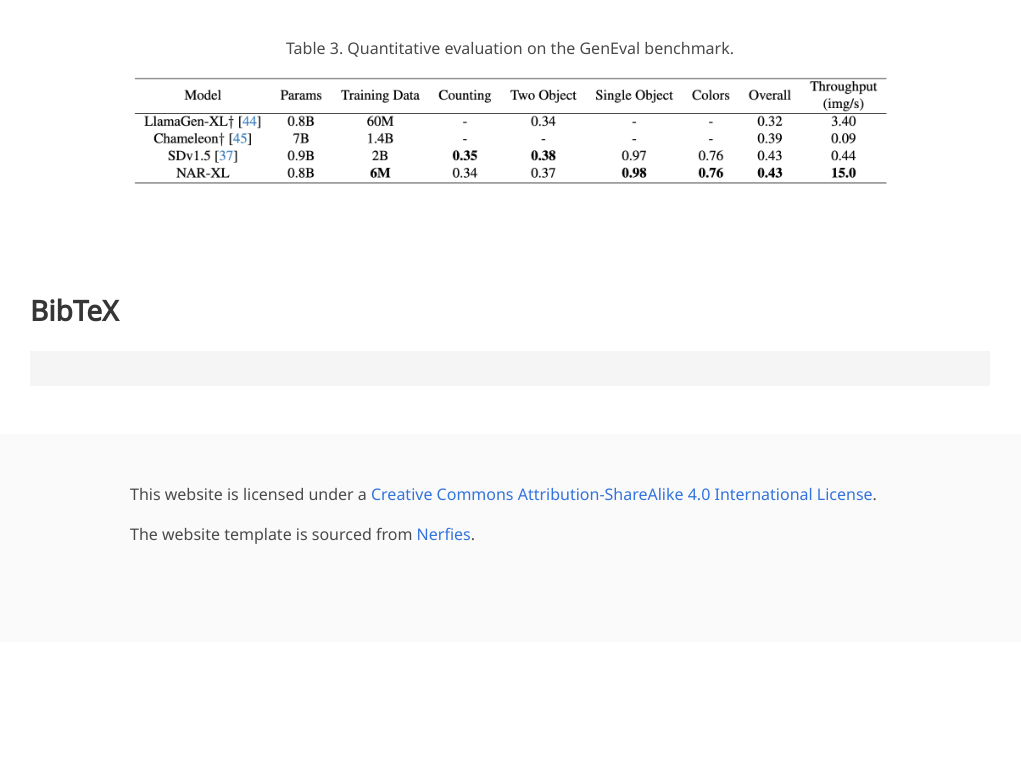
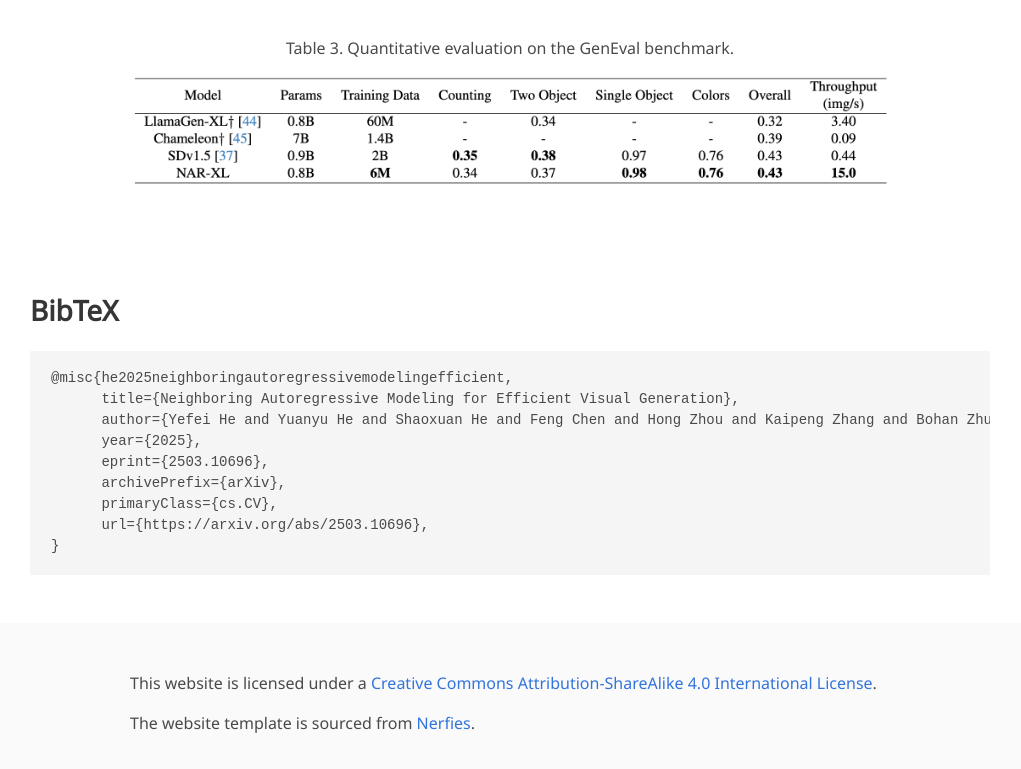
Before and after one commit to Yuanyu0/nar, a plain HTML site: page index.html in a window 1280 px wide. Shown: the part 4560-5329 px from the top of the page, without its empty margins (130-1151 px from the left). Before the commit the page ends 5202 px from the top, so only its background shows below. Drawn offline with nearby package versions, Linux system fonts and the light colour scheme; some icons are missing; a web font is replaced by a local one.

Commit message:
update arxiv link & BibTeX

```diff
--- a/index.html
+++ b/index.html
@@ -88,7 +88,7 @@
             <div class="publication-links">
               <!-- PDF Link. -->
               <span class="link-block">
-                <a href="https://arxiv.org/abs/2011.12948"
+                <a href="https://www.arxiv.org/abs/2503.10696"
                    class="external-link button is-normal is-rounded is-dark"
                    target="_blank">
                   <span class="icon">
@@ -367,18 +367,20 @@
 <section class="section" id="BibTeX">
   <div class="container is-max-desktop content">
     <h2 class="title">BibTeX</h2>
-    <pre><code></code></pre>
-    <!-- <pre><code>@article{park2021nerfies,
-  author    = {Park, Keunhong and Sinha, Utkarsh and Barron, Jonathan T. and Bouaziz, Sofien and Goldman, Dan B and Seitz, Steven M. and Martin-Brualla, Ricardo},
-  title     = {Nerfies: Deformable Neural Radiance Fields},
-  journal   = {ICCV},
-  year      = {2021},
-}</code></pre> -->
+    <pre><code>@misc{he2025neighboringautoregressivemodelingefficient,
+      title={Neighboring Autoregressive Modeling for Efficient Visual Generation},
+      author={Yefei He and Yuanyu He and Shaoxuan He and Feng Chen and Hong Zhou and Kaipeng Zhang and Bohan Zhuang},
+      year={2025},
+      eprint={2503.10696},
+      archivePrefix={arXiv},
+      primaryClass={cs.CV},
+      url={https://arxiv.org/abs/2503.10696},
+}</code></pre>
   </div>
 </section>
 
 
-<footer class="footer">
+<footer class="footer" style="padding-bottom: 3rem;">
   <div class="container">
     <div class="columns is-centered">
       <div class="column is-8">
```
